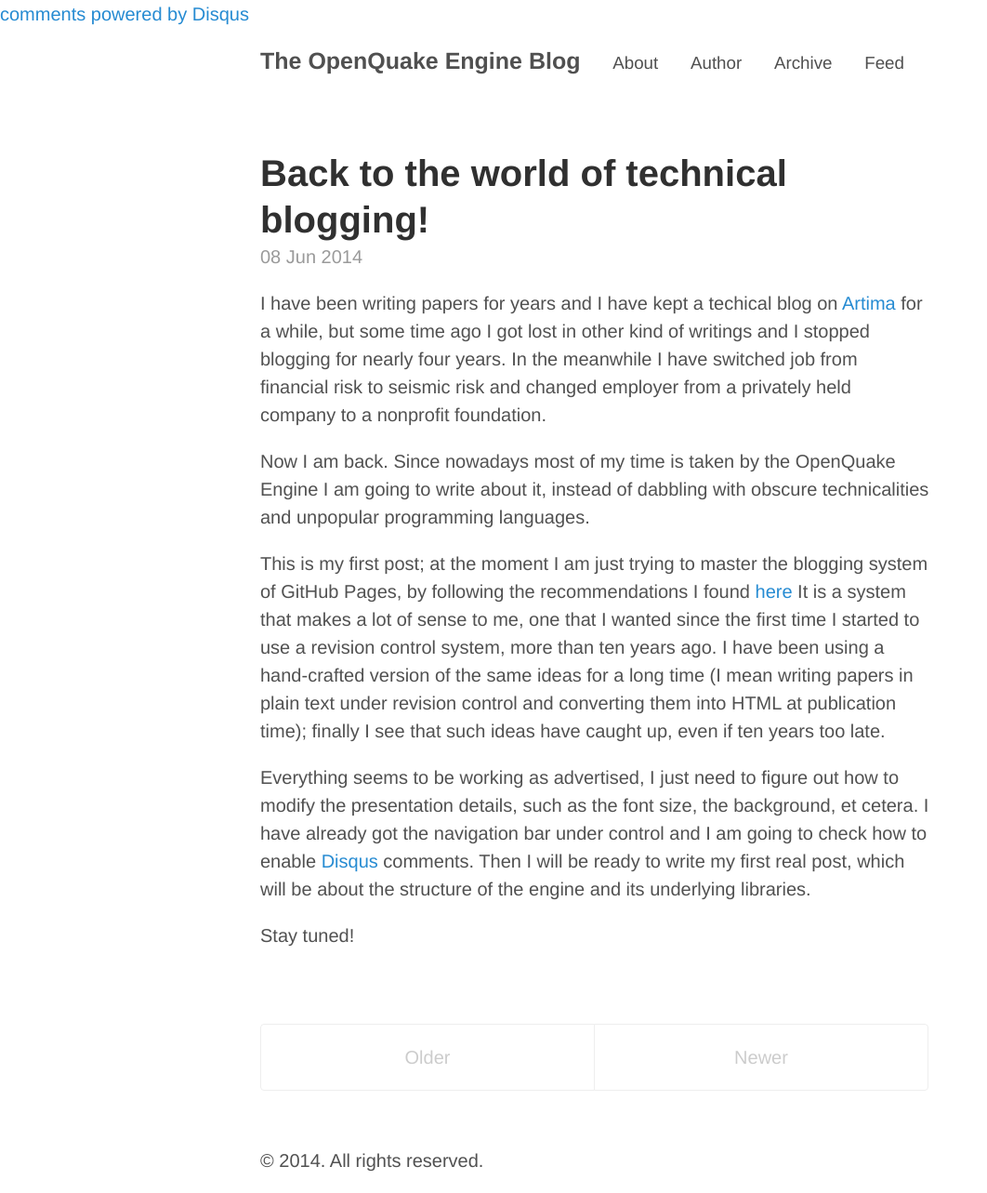
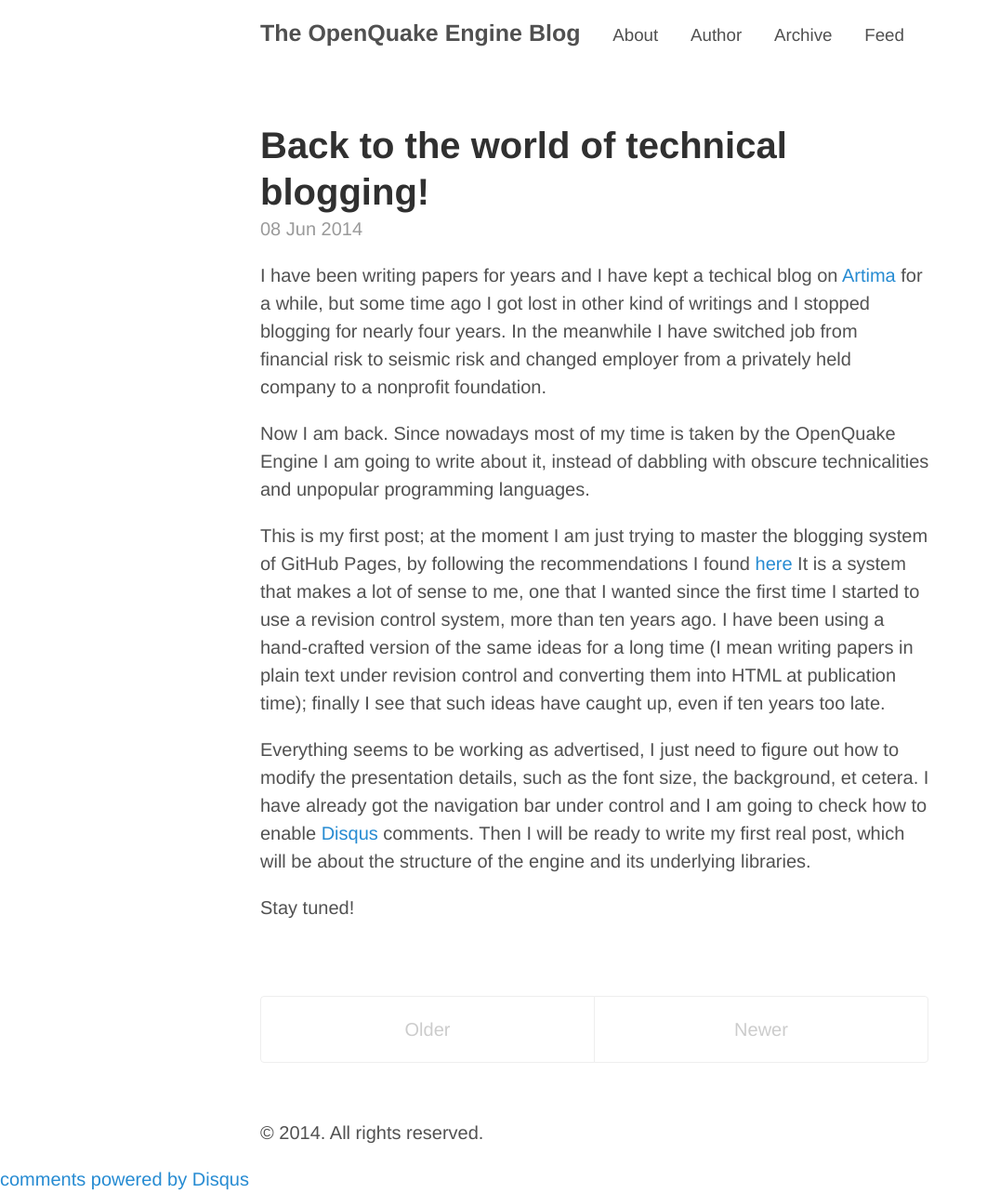
Before and after one commit to micheles/micheles.github.io, a Jekyll site: the page built from index.html, in a window 1280 px wide. Shown: the whole page at 93% size, without its empty margins (0-1062 px from the left). Built offline with Jekyll 4.4.1, drawn with Linux system fonts in a browser that asks for light colours; Markdown is read by kramdown in place of the engine named in the settings; the list of posts is cut into pages by our own code; comment, search, counter and statistics services are not loaded.

Commit message:
Moved comments at the end

```diff
--- a/_layouts/default.html
+++ b/_layouts/default.html
@@ -2,8 +2,6 @@
 <html xmlns="http://www.w3.org/1999/xhtml" xml:lang="en" lang="en-us">
 
   {% include head.html %}
-  {% include comments.html %}
-
   <body>
 
     <div class="container content">
@@ -27,5 +25,7 @@
       </div>
     </div>
 
+  {% include comments.html %}
+
   </body>
 </html>
```
